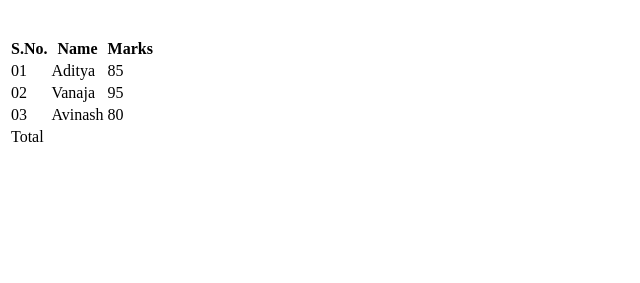
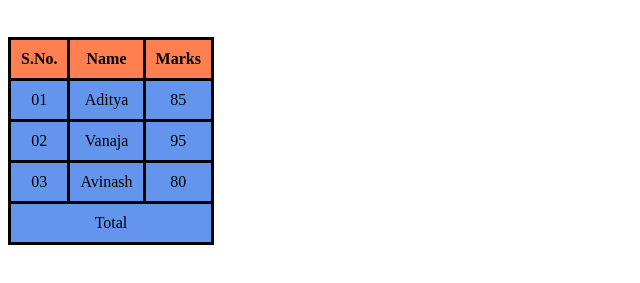
Before and after one commit to adiram7096/Table.github.io, a plain HTML site: page index.html in a window 1280 px wide. Shown: the part 61-344 px from the top of the page, without its empty margins (0-640 px from the left). Drawn offline with Linux system fonts and the light colour scheme.

Commit message:
Update index.html

```diff
--- a/index.html
+++ b/index.html
@@ -7,7 +7,7 @@
 			color: red;
 		}
 	</style>
-	<link rel="stylesheet" type="text/css" href="tablestyle.css">
+	<link rel="stylesheet" type="text/css" href="style.css">
 </head>
 <body>
 		<h1 style="color: pink">How to create a table in HTML</h1>
```
